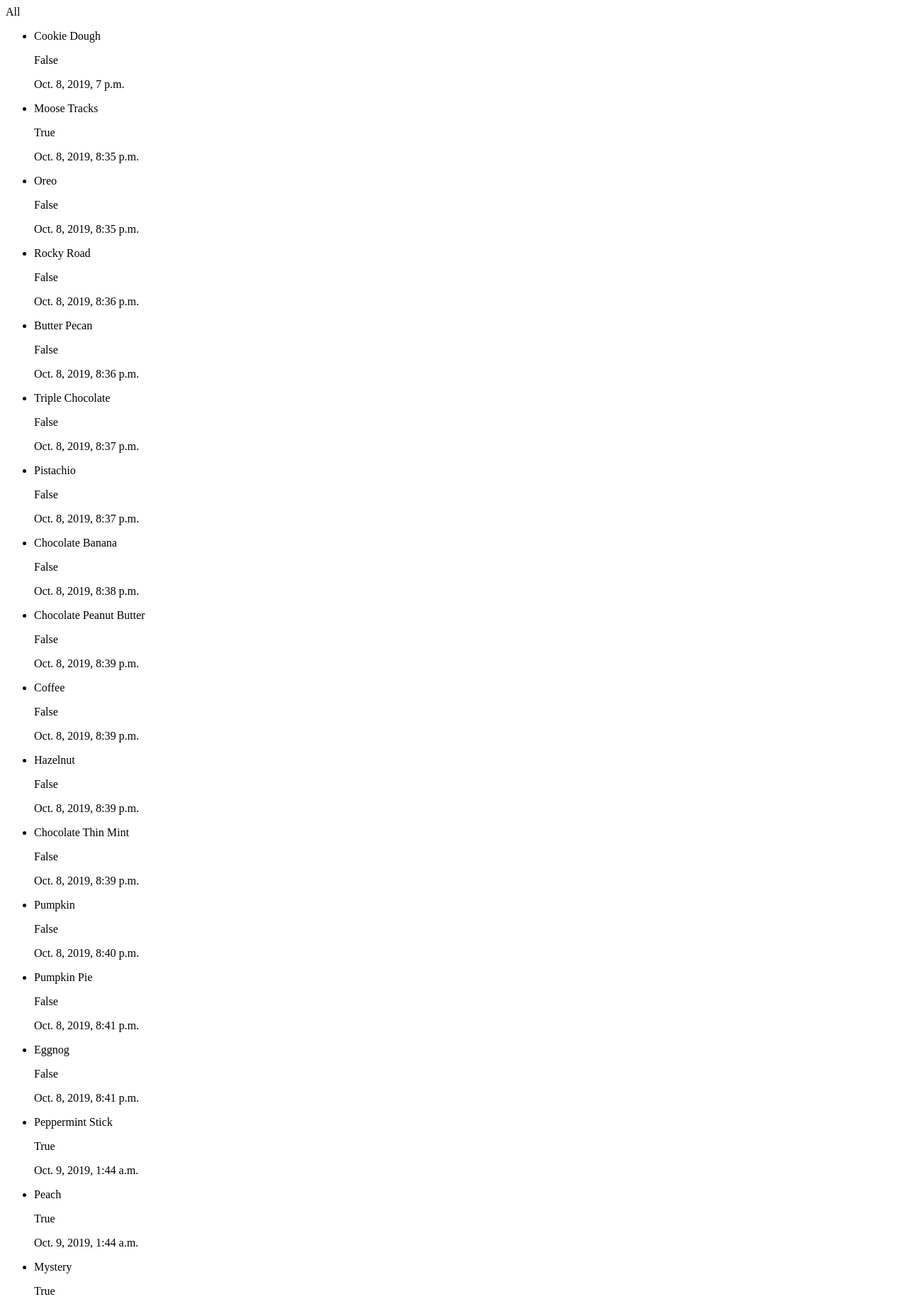
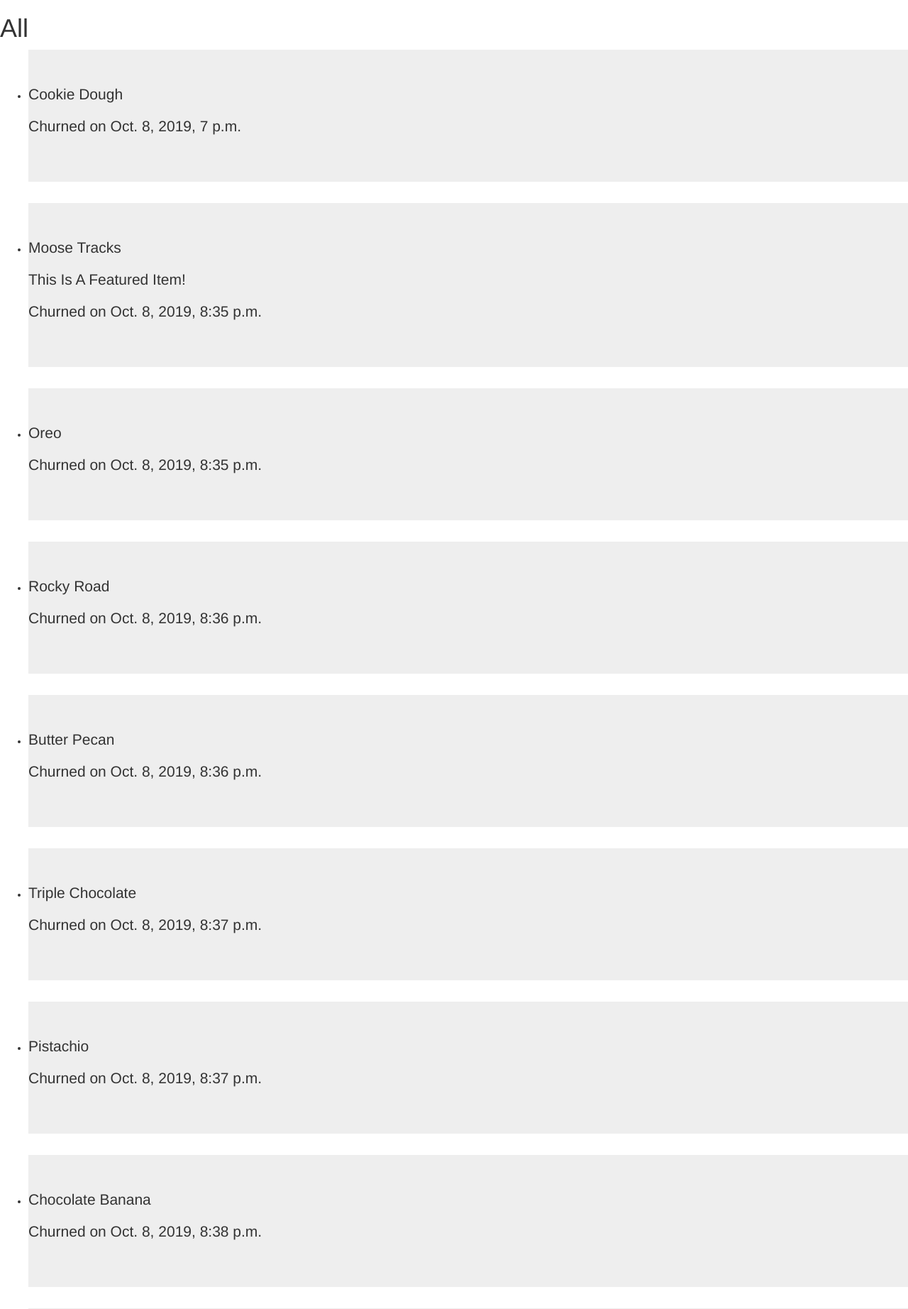
Before and after one commit to apierc2175/7.1.1_ice_cream, a Django app: page /icecream/ in a window 1280 px wide. Shown: the top 1844 px of the page at 71% size. Run offline with Django 3.2, Linux system fonts and the light colour scheme; data comes from the database, SQL or seed files in the repository; both versions use the stored data as it was after the commit; some libraries are stand-ins or nearby versions.

Commit message:
added bootstrap and automated feature

```diff
--- /dev/null
+++ b/icecream/static/icecream/styles.css
@@ -0,0 +1,3 @@
+body {
+  background-color: black;
+}
--- a/icecream/templates/icecream/index.html
+++ b/icecream/templates/icecream/index.html
@@ -1,34 +1,32 @@
-
-<!-- <h1>Daily</h1>
-<ul>
-  <li>flavor here</li>
-  <li>flavor here</li>
-</ul>
-<h1>Weekly</h1>
-<ul>
-  <li>flavor here</li>
-  <li>flavor here</li>
-</ul>
-<h1>Seasonal</h1>
-<ul>
-  <li>flavor here</li>
-  <li>flavor here</li>
-</ul>
-  -->
-
-{{heading}}
+{% load static %}
+<html>
+  <head>
+    <title>Ice Cream</title>
+    <link rel="stylesheet" href="//maxcdn.bootstrapcdn.com/bootstrap/3.2.0/css/bootstrap.min.css">
+    <link rel="stylesheet" href="//maxcdn.bootstrapcdn.com/bootstrap/3.2.0/css/bootstrap-theme.min.css">
+    <!-- <link rel="stylesheet" type="text/css" href="{% static 'icecream/styles.css'}"> -->
+  </head>
+  <body>
+    <h1>{{heading}}</h1>
     {% if ice_cream_list %}
 <!-- find way to seperate ul so each category has ul, daily, weekly seasonal -->
     <ul>
     {% for ice_cream in ice_cream_list %}
     <!-- each list item should say the flavor, base, date churned, featured -->
+      <div class="jumbotron">
         <li>
           <p>{{ice_cream.flavor}}</p>
-      <p>{{ice_cream.featured}}</p>
-      <p>{{ice_cream.date_churned}}</p>
+          <!-- <p>{{ice_cream.featured}}</p> -->
+          {% ifequal ice_cream.featured True %}
+            <p>This Is A Featured Item!</p>
+          {% endifequal %}
+          <p>Churned on {{ice_cream.date_churned}}</p>
         </li>
+      </div>
       {% endfor %}
     </ul>
     {% else %}
       <p>No Ice cream available</p>
       {% endif %}
+  </body>
+</html>
```
Also changed, not shown: db.sqlite3. Lines whose indentation alone changed are shown as unchanged.
